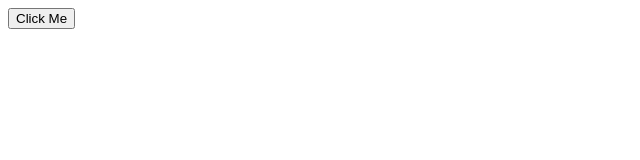
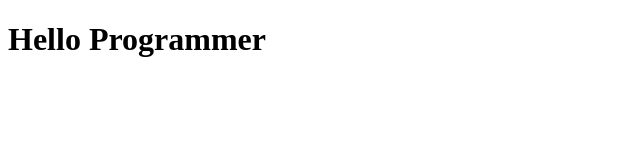
Before and after one commit to sujon-rana/practice, a plain HTML site: page index.html in a window 1280 px wide. Shown: the whole page, without its empty margins (0-640 px from the left). Drawn offline with Linux system fonts and the light colour scheme.

Commit message:
some changes

```diff
--- a/index.html
+++ b/index.html
@@ -7,6 +7,7 @@
     <title>Practice</title>
 </head>
 <body>
-    <button>Click Me</button>
+    <h1>Hello Programmer</h1>
+
 </body>
 </html>
```
